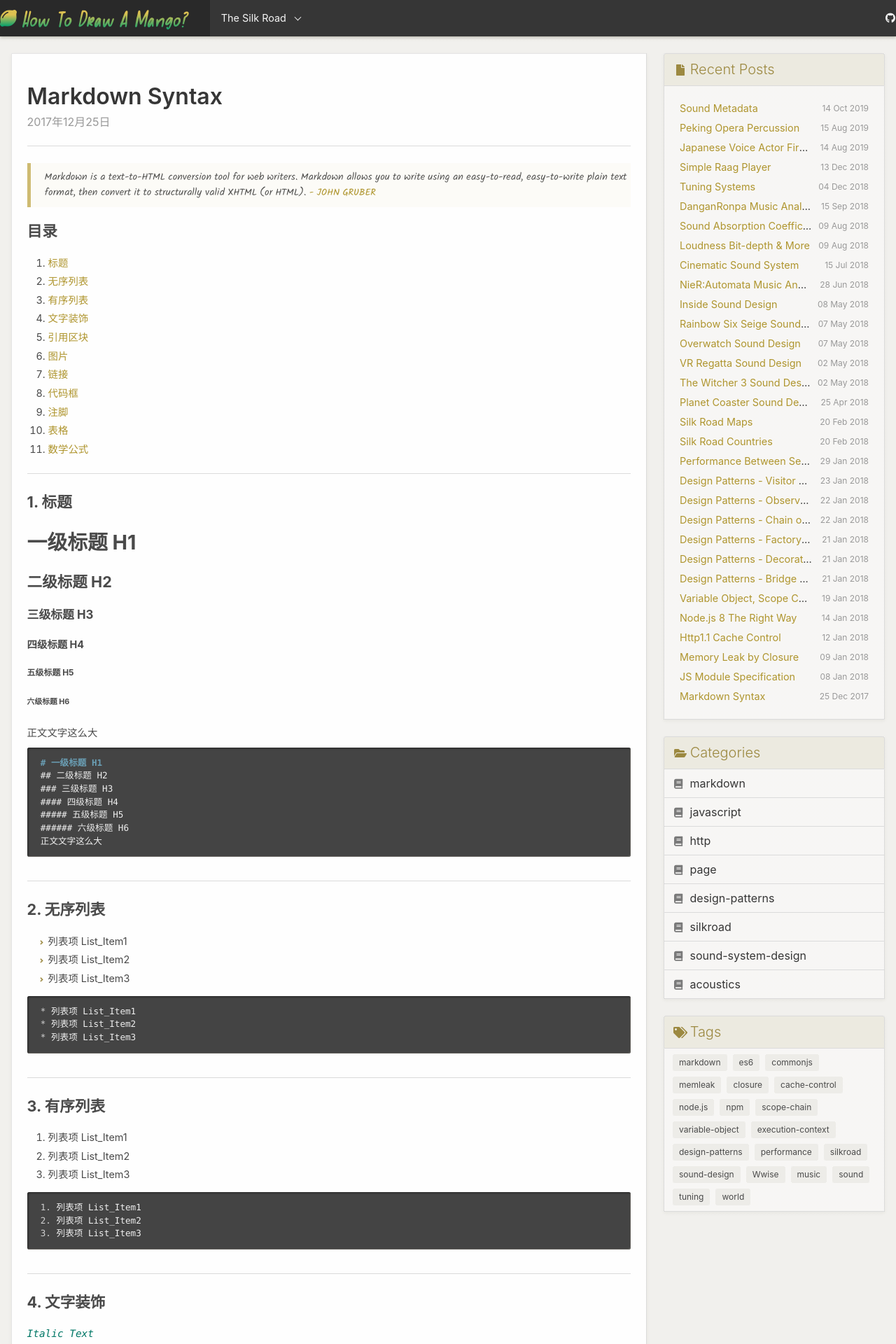
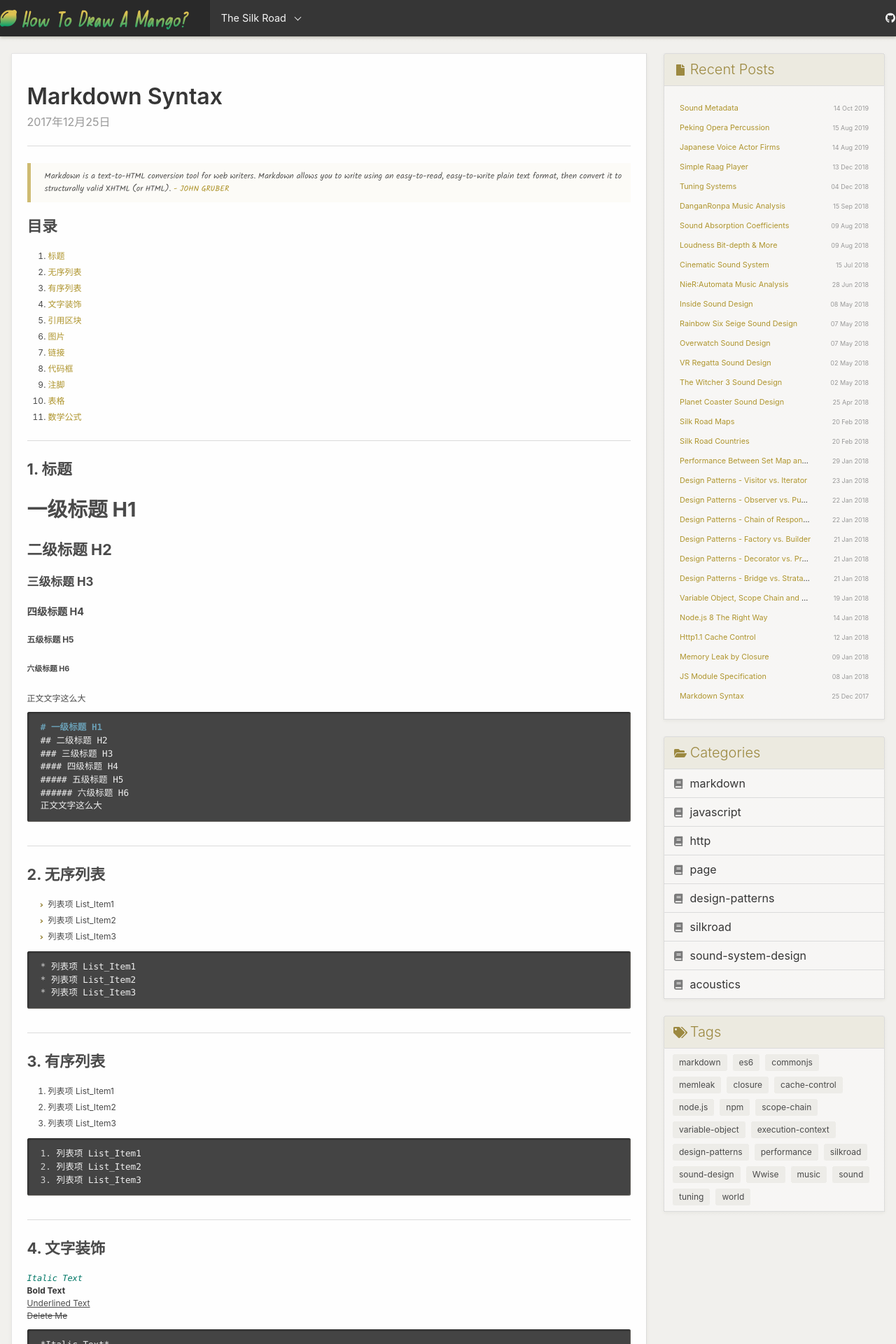
Before and after one commit to eharahe/eharahe.github.io, a Jekyll site: the page built from _posts/notes/2017-12-25-Mark-Down.md, in a window 1280 px wide. Shown: the top 1920 px of the page at 70% size. Built offline with Jekyll 4.4.1, drawn with Linux system fonts in a browser that asks for light colours; formulas are drawn with MathJax 3; grey boxes are pictures that could not be loaded.

Commit message:
tweak style

```diff
--- a/assets/css/markdown.css
+++ b/assets/css/markdown.css
@@ -174,7 +174,7 @@
 
 .markdown th {
   text-align: left;
-  padding: 5px 10px;
+  padding: 3px 4px;
   border-bottom: 1px solid rgba(165, 192, 203, 0.8);
   color: #b6b6b6;
   font-family: 'OpenSansSemibold', "Helvetica Neue", Helvetica, Arial, sans-serif !important;
@@ -182,7 +182,7 @@
 
 .markdown td {
   text-align: left;
-  padding: 5px 10px;
+  padding: 3px 4px;
   border-bottom: 1px solid rgba(191, 211, 219, 0.5) }
 
 .markdown blockquote {
@@ -209,6 +209,7 @@
 }
 .markdown p, .markdown table, ul, ol, table, pre, dl {
   margin: 0 0 10px;
+  font-size: 12px
 }
 .markdown li{
   margin: 0 0 5px;
```
